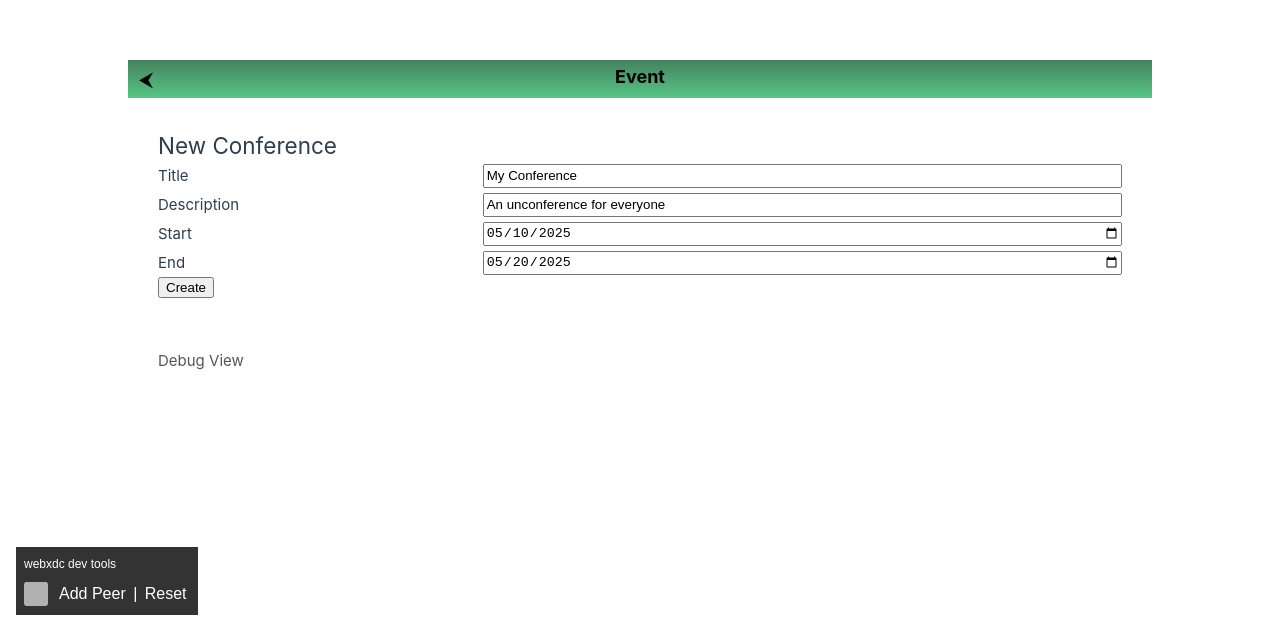
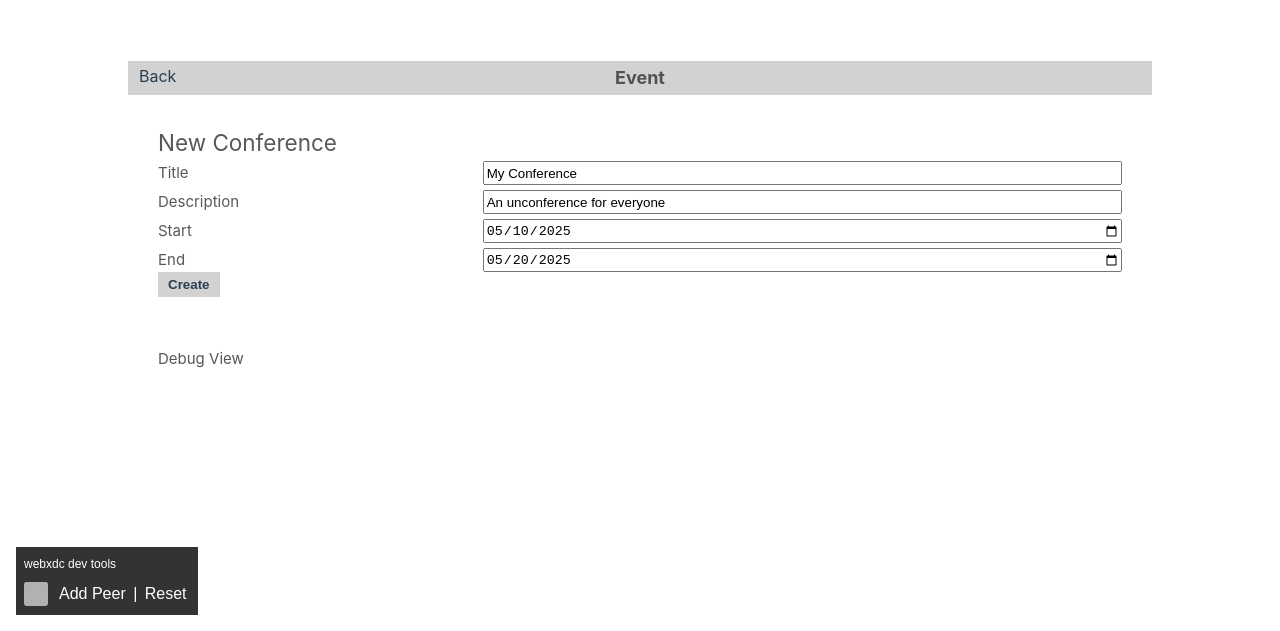
Before and after one commit to jackaperkins/unconference-webxdc, a Vue app: page /event/1 in a window 1280 px wide. Shown: the part 169-800 px from the top of the page. Built offline with nearby package versions, Linux system fonts and the light colour scheme; grey boxes are pictures that could not be loaded.

Commit message:
funky style changes

```diff
--- a/src/App.vue
+++ b/src/App.vue
@@ -39,7 +39,7 @@ const disableCreate = computed(() => {
     <div class="nav-bar">
       <span>
         <RouterLink :to="{name: 'home'}">
-          <span  class="nav-button" v-if="route.name != 'home'">⮜</span>
+          <span  class="nav-button" v-if="route.name != 'home'">Back</span>
         </RouterLink>
       </span>
       <span class="nav-title">{{ route.meta?.title || '' }}</span>
@@ -123,8 +123,8 @@ nav a:first-of-type {
 .nav-bar {
   background: #586c73;
   padding: 3px 5px;
-  color: black;
-  background: linear-gradient(180deg, rgb(68, 129, 94) 0%, rgba(87, 199, 133, 1) 100%);
+  color: var(--color-text);
+  background-color: var(--color-background-mute);
   display:grid;
   grid-template-columns: 60px 1fr 60px;
 }
@@ -135,10 +135,10 @@ nav a:first-of-type {
   font-size: 18px;
 }
 .nav-button {
-  font-size: 20px;
+  font-size: 16px;
   padding: 0px 10px 0px 3px;
   width:30px;
-  color: black !important;
+  color: var(--color-heading);
 }
 
 @media (min-width: 1024px) {
--- a/src/assets/base.css
+++ b/src/assets/base.css
@@ -2,11 +2,11 @@
 :root {
   --vt-c-white: #ffffff;
   --vt-c-white-soft: #f8f8f8;
-  --vt-c-white-mute: #f2f2f2;
+  --vt-c-white-mute: #d2d2d2;
 
   --vt-c-black: #181818;
   --vt-c-black-soft: #222222;
-  --vt-c-black-mute: #282828;
+  --vt-c-black-mute: #383838;
 
   --vt-c-indigo: #2c3e50;
 
@@ -31,7 +31,7 @@
   --color-border-hover: var(--vt-c-divider-light-1);
 
   --color-heading: var(--vt-c-text-light-1);
-  --color-text: var(--vt-c-text-light-1);
+  --color-text: var(--vt-c-text-light-2);
 
   --section-gap: 160px;
 }
--- a/src/assets/main.css
+++ b/src/assets/main.css
@@ -39,3 +39,22 @@ hr {
   height: 1px;
   border-color: #333;
 }
+
+button {
+  border-radius: none;
+  border: none;
+  color: var(--color-heading);
+  background-color: var(--color-background-mute);
+  font-weight: bolder;
+  padding: 5px 10px;
+  cursor: pointer;
+}
+
+.link-button {
+  border-radius: none;
+  border: none;
+  color: var(--color-heading);
+  background-color: var(--color-background-mute);
+  font-weight: bolder;
+  padding: 5px 10px;
+}
--- a/src/components/CreateEvent.vue
+++ b/src/components/CreateEvent.vue
@@ -34,7 +34,6 @@ const disableCreate = computed(() => {
 <template>
   <main>
     <div>
-      <h2>Create Event</h2>
       <form @submit.prevent="createEvent">
         <div class="default-form">
           <label for="">Title*</label><input v-model="title" required>
--- a/src/components/EditEvent.vue
+++ b/src/components/EditEvent.vue
@@ -11,7 +11,7 @@ const props = defineProps({
 })
 
 let editingCopy: Record<string, string | number | boolean> = {}
-const emit = defineEmits(['saved'])
+const emit = defineEmits(['close'])
 
 const appStore = useAppStore()
 
@@ -49,8 +49,8 @@ function updateEvent() {
     end: end.value != editingCopy.end ? end.value : undefined
   }
 
-  if(Object.values(finalUpdate).find(v => v != undefined) === undefined) {
-    emit('saved')
+  if (Object.values(finalUpdate).find(v => v != undefined) === undefined) {
+    emit('close')
     return
   }
 
@@ -62,7 +62,7 @@ function updateEvent() {
     finalUpdate
   )
 
-  emit('saved')
+  emit('close')
 }
 
 const disableCreate = computed(() => {
@@ -86,6 +86,7 @@ const disableCreate = computed(() => {
           <label for=""> End </label><input type="datetime-local" v-model="end" required>
         </div>
         <button :disabled="disableCreate != null">Update</button>
+        <button @click="emit('close')">Cancel</button>
       </form>
       <div v-if="disableCreate">
         {{ disableCreate }}
--- a/src/views/EventFocus.vue
+++ b/src/views/EventFocus.vue
@@ -8,7 +8,7 @@ const appStore = useAppStore()
 
 const editMode = ref(false)
 
-function onSaved() {
+function close() {
   editMode.value = false
 }
 
@@ -20,8 +20,7 @@ function onSaved() {
       <button @click="editMode = !editMode">Edit</button>
     </div>
     <div v-else>
-      <EditEvent :event="appStore.eventFromRouter" @saved="onSaved"/>
-      <button @click="editMode = !editMode">Cancel</button>
+      <EditEvent :event="appStore.eventFromRouter" @close="close"/>
     </div>
   </div>
   <div v-else>Cannot find event</div>
--- a/src/views/Home.vue
+++ b/src/views/Home.vue
@@ -20,8 +20,7 @@ const conference = computed(() => appStore.conference)
       <p>
         {{ conference.fields.description.value }}
       </p>
-      <RouterLink to="/create/event">Create Event +</RouterLink>
-      <br><br>
+      <RouterLink to="/create/event" class="link-button">Create Event +</RouterLink>
     </div>
       <h2>Events</h2>
       <div v-for="event of appStore.events" :key="event.id">
```
